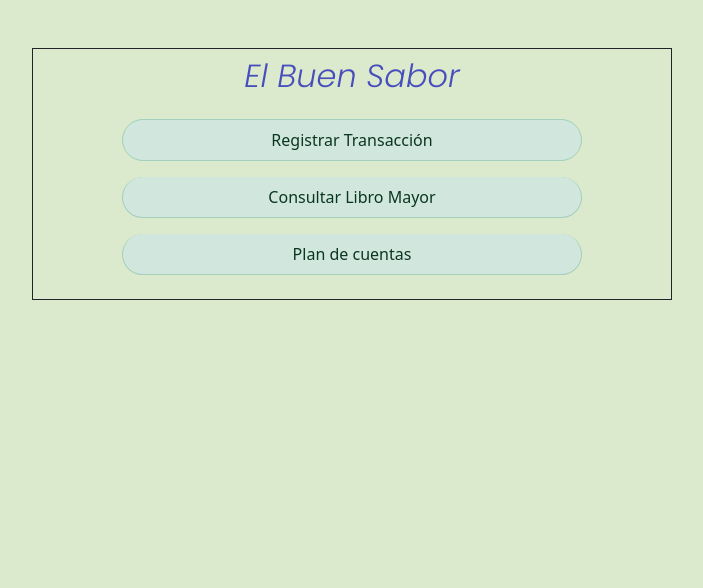
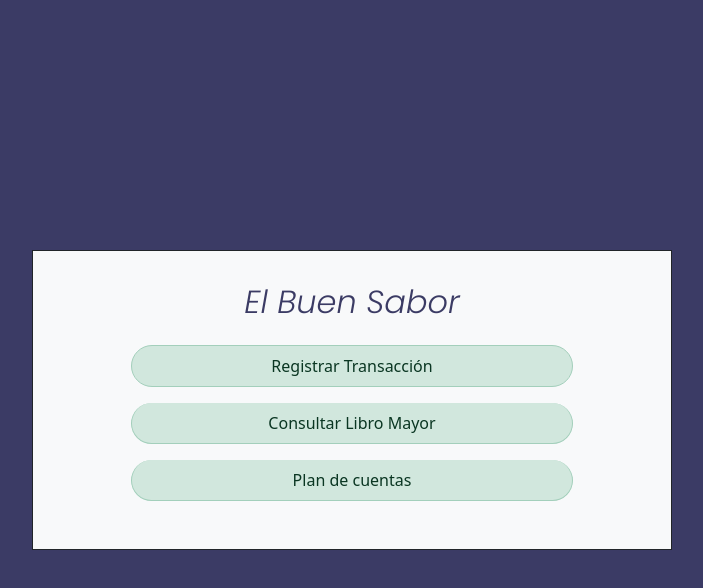
Before and after one commit to LucianoChag/Sist_Registracion_Cont, a plain HTML site: page Front/index.html in a window 1280 px wide. Shown: the whole page, without its empty margins (288-991 px from the left). Drawn offline with nearby package versions, Linux system fonts and the light colour scheme; a web font is replaced by a local one.

Commit message:
interfaz principal finalizada

```diff
--- a/Front/index.html
+++ b/Front/index.html
@@ -6,7 +6,7 @@
     <title>El Buen Sabor</title>
     <!--CDN BOOTSTRAP-->
     <link href="https://cdn.jsdelivr.net/npm/bootstrap@5.3.2/dist/css/bootstrap.min.css" rel="stylesheet" integrity="sha384-T3c6CoIi6uLrA9TneNEoa7RxnatzjcDSCmG1MXxSR1GAsXEV/Dwwykc2MPK8M2HN" crossorigin="anonymous">
-    <link rel="stylesheet" href="/styles.css">
+    <link rel="stylesheet" href="/Front/styles.css">
     <link rel="preconnect" href="https://fonts.googleapis.com">
 <link rel="preconnect" href="https://fonts.gstatic.com" crossorigin>
 <link rel="preconnect" href="https://fonts.googleapis.com">
@@ -14,7 +14,8 @@
 <link href="https://fonts.googleapis.com/css2?family=Poppins:ital,wght@1,300&family=Square+Peg&display=swap" rel="stylesheet">
   </head>
   <body>
-    <div class="container mt-5 border border-dark w-50 ">
+    <div class="d-flex align-items-center justify-content-center" style="min-height: 100vh;">
+      <div class="container border border-dark w-50 p-4 bg-light " >
         <h2 class="text-center mt-2 mb-4 ">El Buen Sabor</h2>
         <div class="list-group flex-column align-items-center mb-4">
             <a href="#" class="list-group-item list-group-item-action list-group-item-success text-center w-75 rounded-pill ">Registrar Transacción</a>
@@ -23,6 +24,8 @@
             <a href="#" class="list-group-item list-group-item-action list-group-item-success text-center mt-3 w-75 rounded-pill">Plan de cuentas</a>
           </div>
     </div>
+    </div>
+
 
     <!--CDN JS-->
     <script src="https://cdn.jsdelivr.net/npm/bootstrap@5.3.2/dist/js/bootstrap.bundle.min.js" integrity="sha384-C6RzsynM9kWDrMNeT87bh95OGNyZPhcTNXj1NW7RuBCsyN/o0jlpcV8Qyq46cDfL" crossorigin="anonymous"></script>
--- a/Front/styles.css
+++ b/Front/styles.css
@@ -1,8 +1,9 @@
 body {
-    background-color: #dbe9cc;     /* Cambiar el color de fondo */
+    background-color: #05053ac7;
+    align-items: center;
 
 }
 h2 {
-    color:#1e21b8c7;
+    color:#05053ac7;
     font-family: 'Poppins', sans-serif;
 }
```
